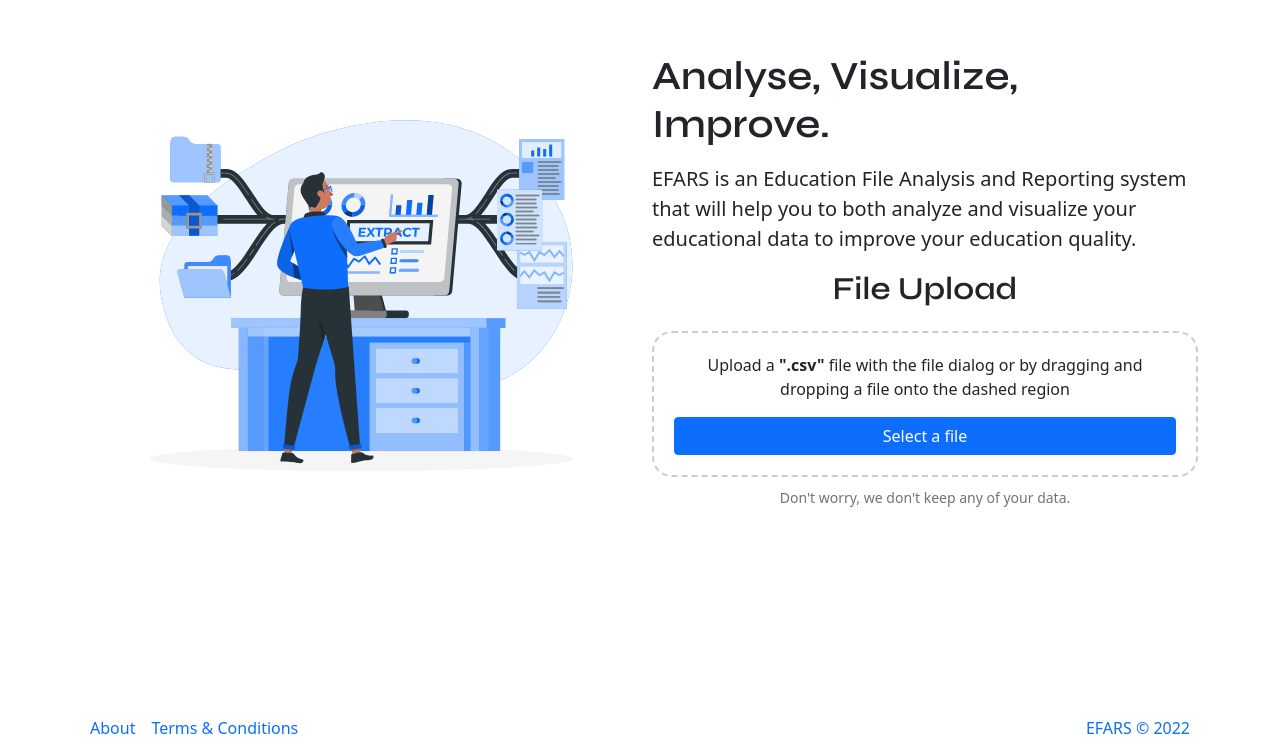
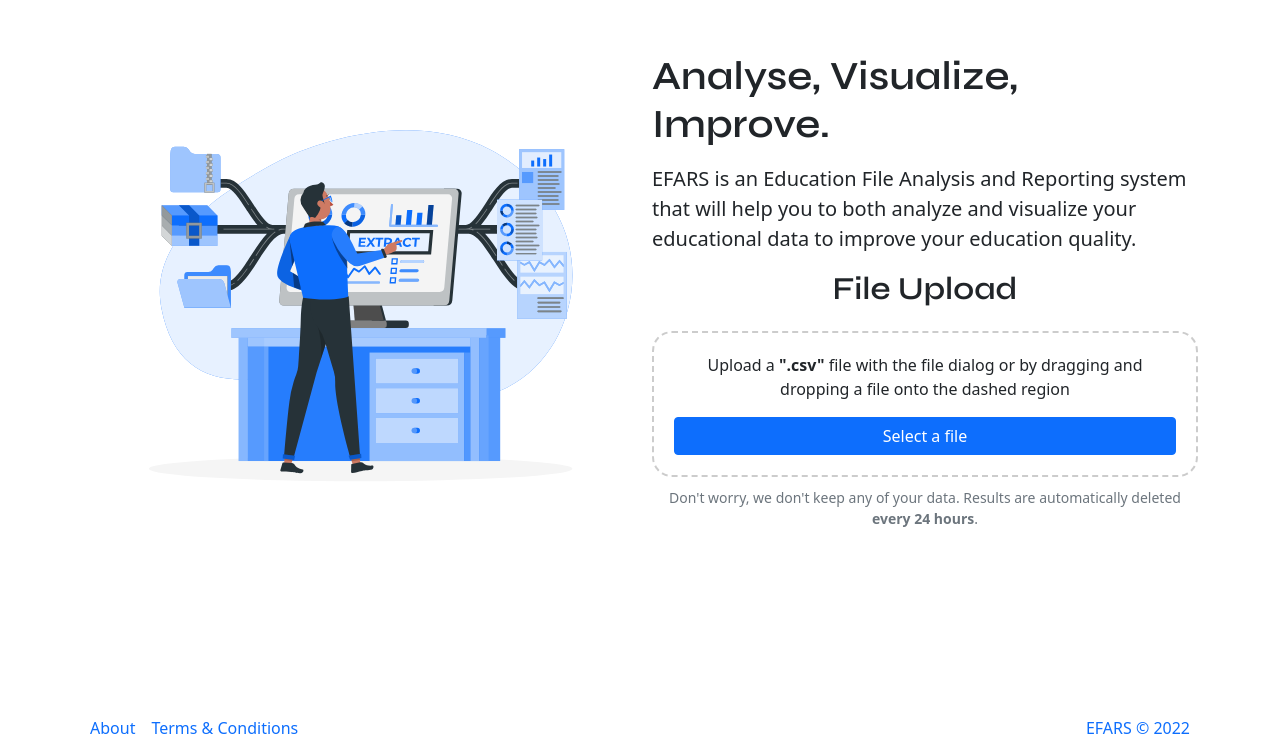
Before and after one commit to nedimcanulusoy/EFARS, a Flask app: page / in a window 1280 px wide. Shown: the part 44-800 px from the top of the page. Run offline with Flask 2, Linux system fonts and the light colour scheme; some libraries are stand-ins or nearby versions.

Commit message:
UPDATE File Upload text & Reformat code

```diff
--- a/efars/templates/views/upload.html
+++ b/efars/templates/views/upload.html
@@ -8,8 +8,7 @@
     <h1 class="pt-4">Analyse, Visualize, Improve.</h1>
 
     <p class="lead text-left pt-2 mb-3"><strong>EFARS</strong> is an Education File Analysis and Reporting system that
-        will help you to both
-        analyze and visualize your educational data to improve your education quality.</p>
+        will help you to both analyze and visualize your educational data to improve your education quality.</p>
 
     <h2>File Upload</h2>
 
@@ -23,5 +22,6 @@
             <label class="btn btn-primary w-100" for="fileElem">Select a file</label>
         </form>
     </div>
-    <small class="text-muted mb-1">Don't worry, we don't keep any of your data.</small>
+    <small class="text-muted mb-1 text-center">Don't worry, we don't keep any of your data. Results are automatically
+        deleted <strong>every 24 hours</strong>.</small>
 </div>
```
